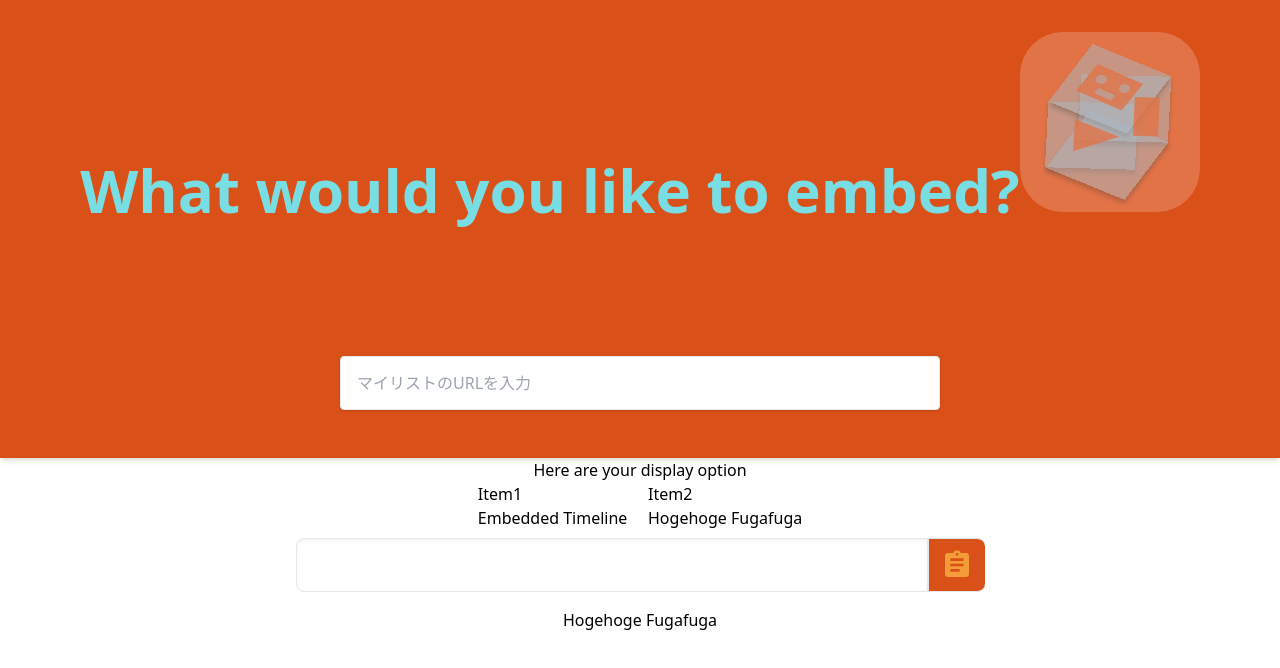
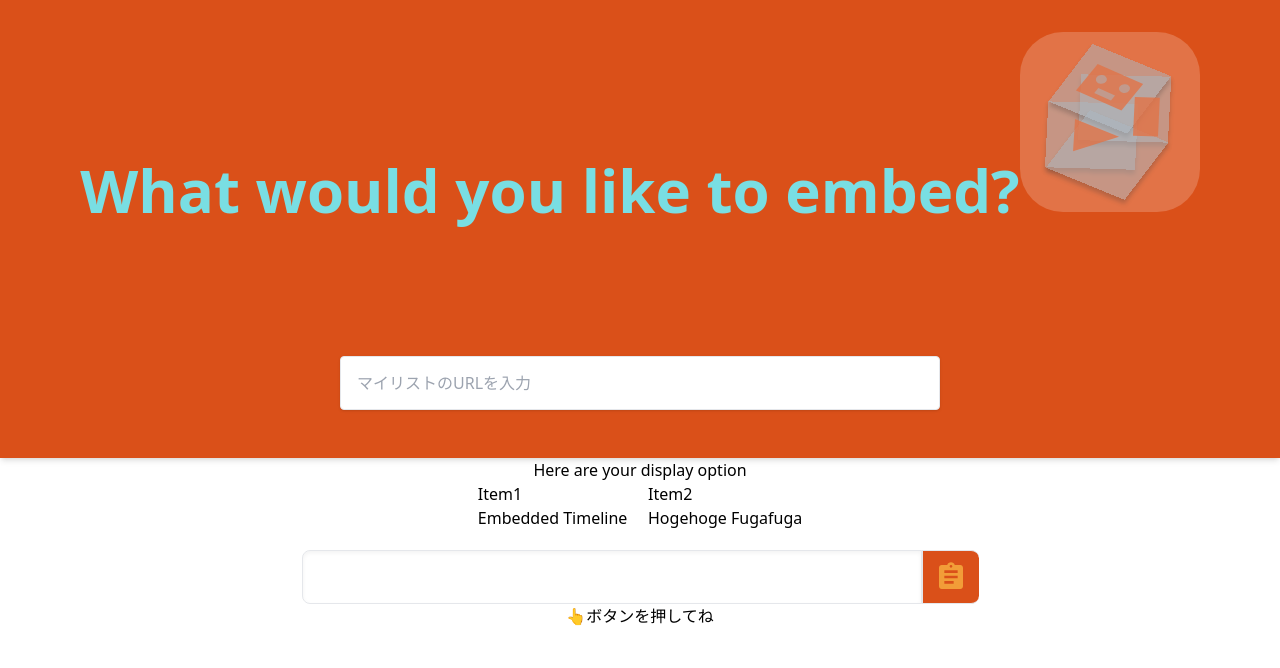
Before and after one commit to bana7-arumi/d-anime-mylist-frontend, a Next.js app: page / in a window 1280 px wide. Shown: the top 668 px of the page. Built offline with nearby package versions, Linux system fonts and the light colour scheme.

Commit message:
Fix アイコンクリック時にインラインフレームでマイリストが描画される挙動を実装

```diff
--- /dev/null
+++ b/src/components/Iframe.jsx
@@ -0,0 +1,53 @@
+import makeIframe from "../utils/makeIframe";
+import React, { useState, useEffect } from "react";
+
+export default function Iframe() {
+  const [Iframe, setIframe] = useState("<h1>👆ボタンを押してね<h1>");
+  const handleClick = () => {
+    var uri = new URL(window.location.href);
+    // URL (http://localhost, https://hoge.com)
+    const host = uri.protocol + "//" + uri.host;
+    // データベースに存在しているIDを指定する string
+    const id = "wBXrAVrONYEMUrjB";
+    // 埋め込みたいiframeの縦横のサイズ number
+    const width = 300;
+    const height = 500;
+    // iframeにオレンジの枠を付けるか bool
+    const border = true;
+    const Iframe = makeIframe(host, id, width, height, border);
+    setIframe(Iframe);
+  };
+  return (
+    <div>
+      <div className="m-5">
+        <div className="flex justify-center">
+          <input
+            className="shadow-inner appearance-none border w-1/2 py-4 px-4 text-gray-700 leading-tight rounded-l-lg focus:outline-none"
+            id="username"
+            type="search"
+            placeholder=""
+          ></input>
+          <span class="inline-flex items-center px-3 bg-primary-orange rounded-r-lg border border-r-0">
+            <button onClick={handleClick}>
+              <svg
+                width="32"
+                height="32"
+                viewBox="0 0 32 32"
+                fill="none"
+                xmlns="http://www.w3.org/2000/svg"
+              >
+                <path
+                  d="M25.3333 3.99999H19.76C19.2 2.45333 17.7333 1.33333 16 1.33333C14.2667 1.33333 12.8 2.45333 12.24 3.99999H6.66667C5.2 3.99999 4 5.19999 4 6.66666V25.3333C4 26.8 5.2 28 6.66667 28H25.3333C26.8 28 28 26.8 28 25.3333V6.66666C28 5.19999 26.8 3.99999 25.3333 3.99999ZM16 3.99999C16.7333 3.99999 17.3333 4.59999 17.3333 5.33333C17.3333 6.06666 16.7333 6.66666 16 6.66666C15.2667 6.66666 14.6667 6.06666 14.6667 5.33333C14.6667 4.59999 15.2667 3.99999 16 3.99999ZM18.6667 22.6667H9.33333V20H18.6667V22.6667ZM22.6667 17.3333H9.33333V14.6667H22.6667V17.3333ZM22.6667 12H9.33333V9.33333H22.6667V12Z"
+                  fill="#F29D38"
+                />
+              </svg>
+            </button>
+          </span>
+        </div>
+        <div className="flex justify-center">
+          <div dangerouslySetInnerHTML={{ __html: Iframe }} />
+        </div>
+      </div>
+    </div>
+  );
+}
--- a/src/pages/index.jsx
+++ b/src/pages/index.jsx
@@ -1,5 +1,4 @@
-import Head from "next/head";
-import Image from "next/image";
+import Iframe from "../components/Iframe";
 import Header from "../components/Header";
 
 export default function Home() {
@@ -20,31 +19,7 @@ export default function Home() {
         </div>
       </div>
       <div className="relative">
-        <div className="flex justify-center p-2 mb-2">
-          <input
-            className="shadow-inner appearance-none border w-1/2 py-4 px-4 text-gray-700 leading-tight rounded-l-lg focus:outline-none"
-            id="username"
-            type="search"
-            placeholder=""
-          ></input>
-          <span class="inline-flex items-center px-3 bg-primary-orange rounded-r-lg border border-r-0">
-            <svg
-              width="32"
-              height="32"
-              viewBox="0 0 32 32"
-              fill="none"
-              xmlns="http://www.w3.org/2000/svg"
-            >
-              <path
-                d="M25.3333 3.99999H19.76C19.2 2.45333 17.7333 1.33333 16 1.33333C14.2667 1.33333 12.8 2.45333 12.24 3.99999H6.66667C5.2 3.99999 4 5.19999 4 6.66666V25.3333C4 26.8 5.2 28 6.66667 28H25.3333C26.8 28 28 26.8 28 25.3333V6.66666C28 5.19999 26.8 3.99999 25.3333 3.99999ZM16 3.99999C16.7333 3.99999 17.3333 4.59999 17.3333 5.33333C17.3333 6.06666 16.7333 6.66666 16 6.66666C15.2667 6.66666 14.6667 6.06666 14.6667 5.33333C14.6667 4.59999 15.2667 3.99999 16 3.99999ZM18.6667 22.6667H9.33333V20H18.6667V22.6667ZM22.6667 17.3333H9.33333V14.6667H22.6667V17.3333ZM22.6667 12H9.33333V9.33333H22.6667V12Z"
-                fill="#F29D38"
-              />
-            </svg>
-          </span>
-        </div>
-      </div>
-      <div className="flex justify-center">
-        <div className="shadow-xs">Hogehoge Fugafuga</div>
+        <div className="shadow-xs">{<Iframe />}</div>
       </div>
     </div>
   );
```
